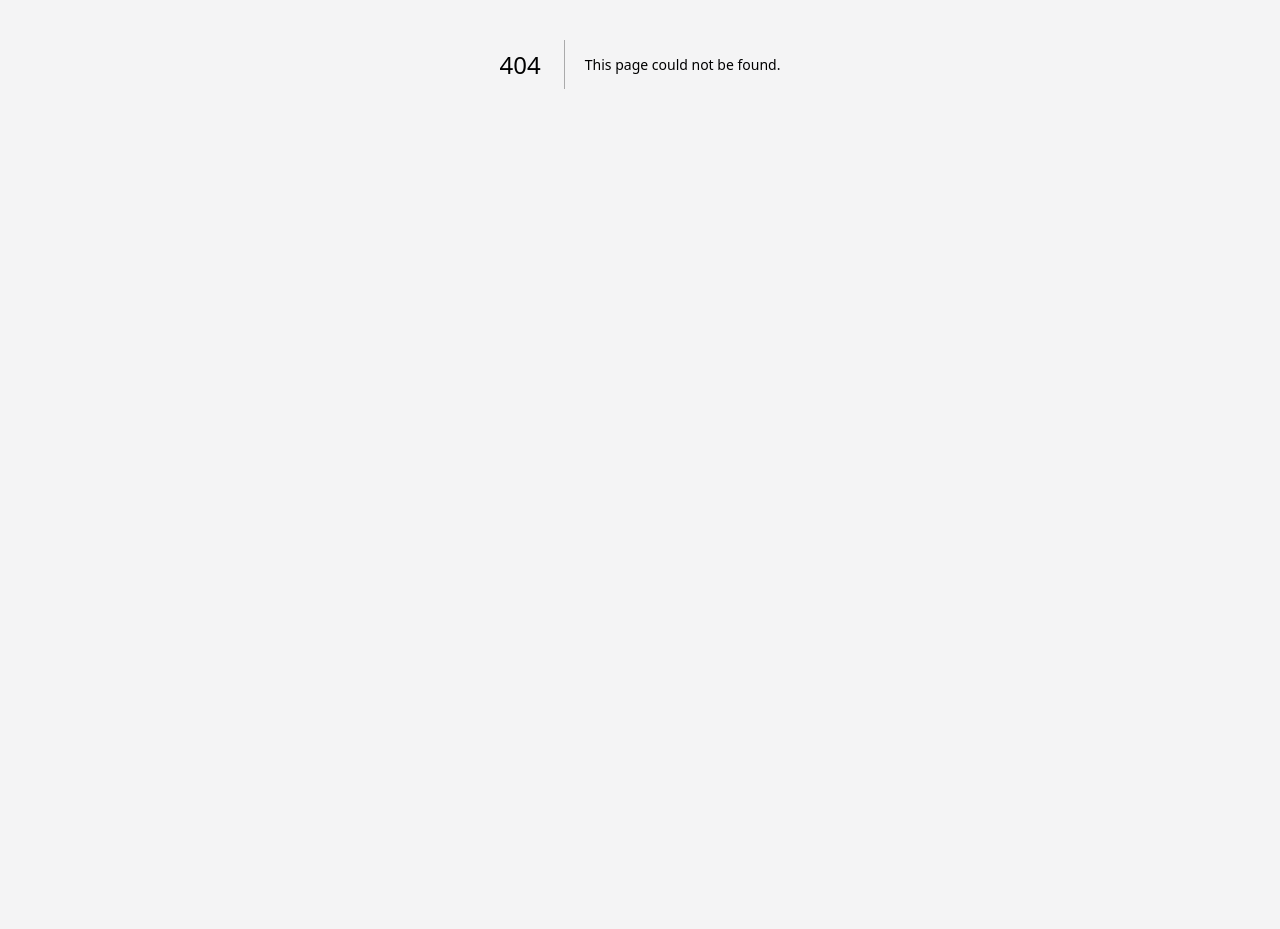
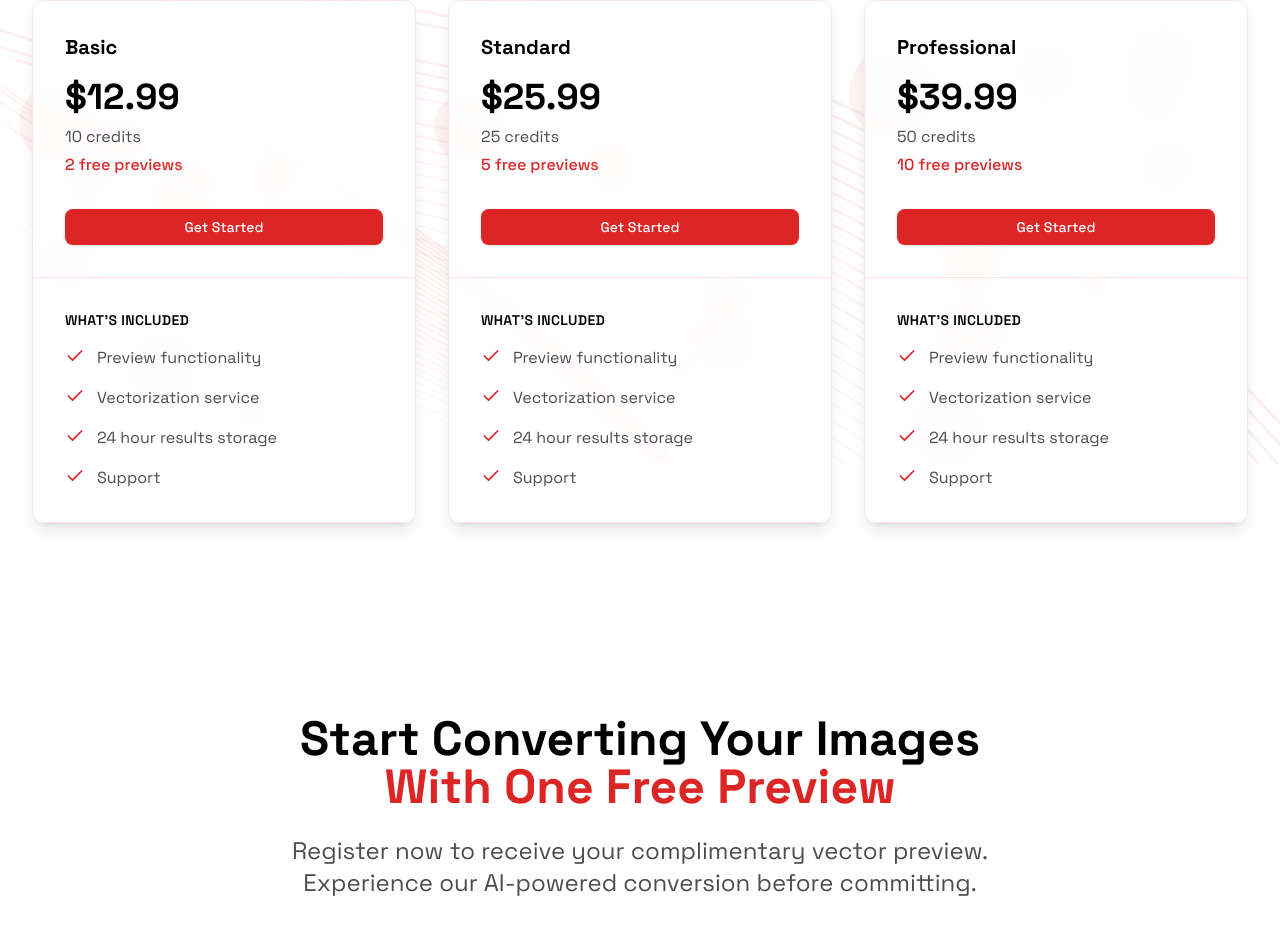
Before and after one commit to beoncer/tovetctorai_frontend, a Next.js app: page /pricing in a window 1280 px wide. Before the commit this address had no page. Shown: the part 336-1265 px from the top of the page. Before the commit the page ends 800 px from the top, so only its background shows below. Built offline with nearby package versions, Linux system fonts and the light colour scheme.

Commit message:
fix: adjust pricing page layout spacing

```diff
--- /dev/null
+++ b/app/pricing/page.tsx
@@ -0,0 +1,56 @@
+"use client"
+
+import { motion } from "framer-motion"
+import Navbar from "@/components/navbar"
+import Footer from "@/components/footer"
+import Pricing from "@/components/pricing"
+import Reviews from "@/components/reviews"
+import SharedBackground from "@/components/shared-background"
+import BackgroundPaths from "@/components/background-paths"
+import { Button } from "@/components/ui/button"
+
+export default function PricingPage() {
+  return (
+    <main className="relative min-h-screen bg-white">
+      <SharedBackground />
+      <BackgroundPaths />
+      <div className="relative z-10">
+        <Navbar />
+
+        {/* Pricing Section */}
+        <div className="pt-4">
+          <Pricing />
+        </div>
+
+        {/* CTA Section */}
+        <section className="py-24 relative">
+          <div className="max-w-7xl mx-auto px-6 lg:px-8 text-center">
+            <motion.div
+              initial={{ opacity: 0, y: 20 }}
+              animate={{ opacity: 1, y: 0 }}
+              transition={{ duration: 0.5 }}
+            >
+              <h2 className="text-4xl md:text-5xl font-bold mb-6 text-black">
+                Start Converting Your Images
+                <span className="block text-red-600">With One Free Preview</span>
+              </h2>
+              <p className="text-xl md:text-2xl text-black/70 max-w-3xl mx-auto mb-8">
+                Register now to receive your complimentary vector preview. Experience our AI-powered conversion before committing.
+              </p>
+              <Button className="bg-red-600 hover:bg-red-700 text-white font-medium text-lg px-8 py-6">
+                Register Now
+              </Button>
+            </motion.div>
+          </div>
+        </section>
+
+        {/* Reviews Section */}
+        <div className="py-16">
+          <Reviews />
+        </div>
+
+        <Footer />
+      </div>
+    </main>
+  )
+}
```
